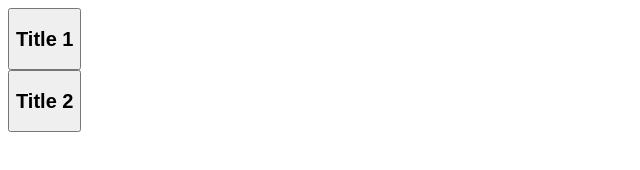
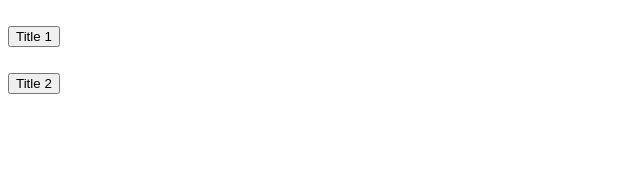
Before and after one commit to stevenMouret/ShowHideAria, a plain HTML site: page index.html in a window 1280 px wide. Shown: the whole page, without its empty margins (0-640 px from the left). Drawn offline with nearby package versions, Linux system fonts and the light colour scheme.

Commit message:
Simplification du code

```diff
--- a/index.html
+++ b/index.html
@@ -9,17 +9,13 @@
 </head>
 <body>
 	<div class="showHideAria">
-		<div class="showHideTitle">
-			<h2 class="title">Title 1</h2>
-		</div>
+		<h2 class="showHideTitle">Title 1</h2>
 		<div class="showHideContent">
 			<p>Lorem ipsum dolor sit amet, consectetur adipisicing elit. A at autem est iste quisquam, reiciendis suscipit voluptate! Ad aliquam deleniti dolorem laborum sequi similique velit voluptatibus! Aliquid dignissimos ea earum eos facere iusto magnam officiis praesentium provident, quae quisquam, ratione recusandae repudiandae sint temporibus. Quia.</p>
 		</div>
 	</div>
 	<div class="showHideAria">
-		<div class="showHideTitle">
-			<h2 class="title">Title 2</h2>
-		</div>
+		<h2 class="showHideTitle">Title 2</h2>
 		<div class="showHideContent">
 			<p>Amet ipsa minima nam officia vel voluptates? A accusamus, alias assumenda autem cum cumque distinctio dolorem doloribus dolorum eligendi error ex excepturi expedita facilis magni modi nemo odit pariatur quisquam quod quos reiciendis, repellendus rerum suscipit tenetur unde veniam voluptatibus. Ducimus, exercitationem?</p>
 		</div>
--- a/showHideAriajQuery.js
+++ b/showHideAriajQuery.js
@@ -5,22 +5,19 @@
 
 $.fn.showHideAria = function(){
 	this.each(function(index) {
-		var obj = $(this);
+		var obj = $(this),
+		showHideTitle = $('.showHideTitle', obj),
+		showHideContent = $('.showHideContent', obj);
 
 		// Add button with aria attributes
-		var showHideTitleContent = $('.showHideTitle', obj).html(),
-			newShowHideTitleContent = '<button type="button" aria-expanded="false" aria-controls="showHide-' + index + '">' + showHideTitleContent + '</button>';
-
-		$('.showHideTitle', obj)[0].innerHTML = newShowHideTitleContent;
+		showHideTitle.wrapInner('<button type="button" aria-expanded="false" aria-controls="showHide-' + index + '"></button>');
+		var showHideAriaButton = $('.showHideTitle > button', obj);
 
 		// Add aria attributes to content
-		var showHideContent = $('.showHideContent', obj);
 		showHideContent.attr({
 			'id':			'showHide-' + index,
 			'aria-hidden':	true
 		});
-
-		var showHideAriaButton = $('.showHideTitle > button', obj);
 
 		function showElement() {
 			// add class open on showHideAria
@@ -43,7 +40,7 @@ $.fn.showHideAria = function(){
 				if (showHideContent.attr('aria-hidden') == 'true'){
 					showElement();
 				} else {
-					hideElement()
+					hideElement();
 				}
 			});
 		});
```
Also changed, not shown: 1 other file.
